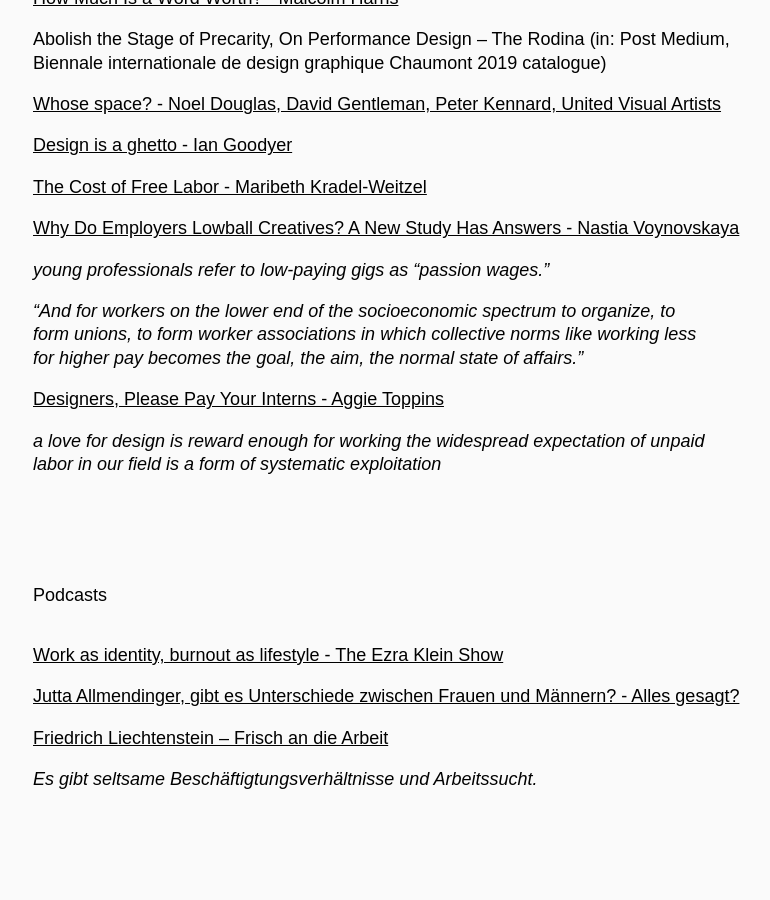
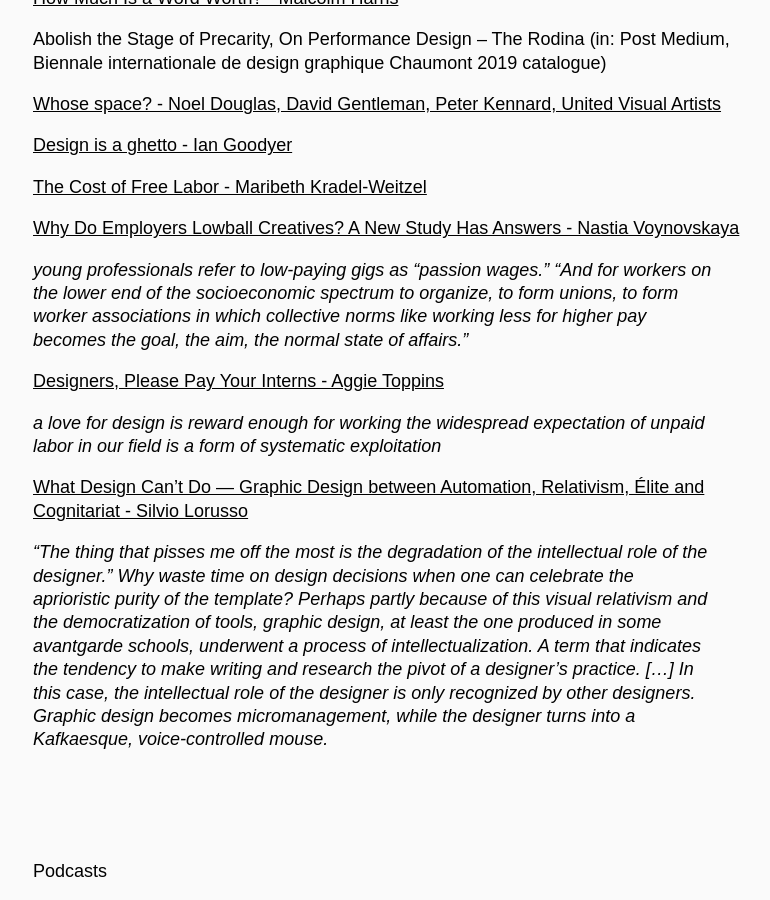
Before and after one commit to jensschnitzler/Room-For-Advancement, a Jekyll site: the page built from index.md, in a window 1280 px wide and 900 px high, scrolled down 607 px. Shown: the whole window, without its empty margins (247-1017 px from the left). Built offline with Jekyll 4.4.1, drawn with Linux system fonts in a browser that asks for light colours; our own code applies the rules of GitHub Pages for plain Markdown files; the repository's description, which GitHub fills in, is left out; some of the changed text lies outside the part shown.

Commit message:
Update index.md

```diff
--- a/index.md
+++ b/index.md
@@ -25,13 +25,19 @@ Abolish the Stage of Precarity, On Performance Design – The Rodina (in: Post M
 [Why Do Employers Lowball Creatives? A New Study Has Answers - Nastia Voynovskaya](https://www.kqed.org/arts/13857471/artist-passion-exploitation-duke-study)
 
 > young professionals refer to low-paying gigs as "passion wages."
-
 > "And for workers on the lower end of the socioeconomic spectrum to organize, to form unions, to form worker associations in which collective norms like working less for higher pay becomes the goal, the aim, the normal state of affairs."
 
 [Designers, Please Pay Your Interns - Aggie Toppins](https://eyeondesign.aiga.org/designers-please-pay-your-interns/)
 
 > a love for design is reward enough for working
 > the widespread expectation of unpaid labor in our field is a form of systematic exploitation
+
+[What Design Can’t Do — Graphic Design between Automation, Relativism, Élite and Cognitariat - Silvio Lorusso](https://networkcultures.org/entreprecariat/what-design-cant-do/)
+
+> "The thing that pisses me off the most is the degradation of the intellectual role of the designer."
+> Why waste time on design decisions when one can celebrate the aprioristic purity of the template?
+> Perhaps partly because of this visual relativism and the democratization of tools, graphic design, at least the one produced in some avantgarde schools, underwent a process of intellectualization. A term that indicates the tendency to make writing and research the pivot of a designer’s practice. […] In this case, the intellectual role of the designer is only recognized by other designers.
+> Graphic design becomes micromanagement, while the designer turns into a Kafkaesque, voice-controlled mouse.
 
 ## Podcasts
 
@@ -44,7 +50,7 @@ Abolish the Stage of Precarity, On Performance Design – The Rodina (in: Post M
 > Es gibt seltsame Beschäftigtungsverhältnisse und Arbeitssucht.
 
 ## Pending
-- https://networkcultures.org/entreprecariat/what-design-cant-do/
+-
 - https://www.ssoar.info/ssoar/bitstream/handle/document/55107/ssoar-newtechworkempl-2017-1-rez-schmiede.pdf?sequence=3&isAllowed=y&lnkname=ssoar-newtechworkempl-2017-1-rez-schmiede.pdf
 - http://modesofcriticism.org/automated-graphic-design/
 - https://joaap.org/issue8/chrislee.htm
@@ -68,6 +74,8 @@ Abolish the Stage of Precarity, On Performance Design – The Rodina (in: Post M
 
 ![](https://pbs.twimg.com/media/Dm97ESQW0AIACqS?format=jpg&name=900x900)
 
+![](https://networkcultures.org/entreprecariat/wp-content/uploads/sites/41/2017/02/graphic_design_is_my_passion.png)
+
 [Soviet Propaganda](https://www.pbs.org/newshour/world/these-soviet-propaganda-posters-meant-to-evoke-heroism-pride)
 
 [daily dose of inspiration](https://www.creativeboom.com/inspiration/90-instagram-accounts-to-follow-for-daily-graphic-design-inspiration/)
```
